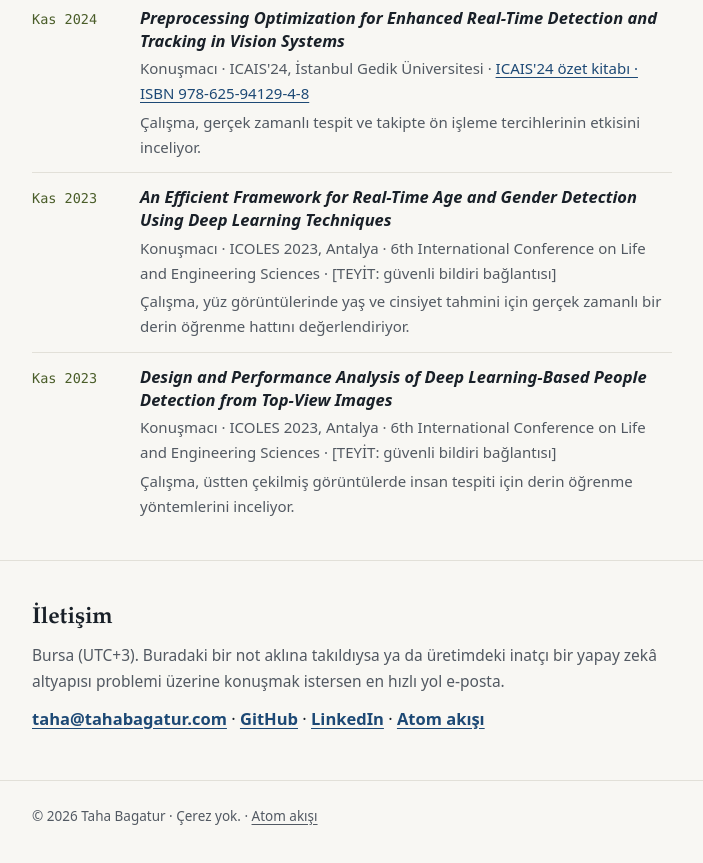
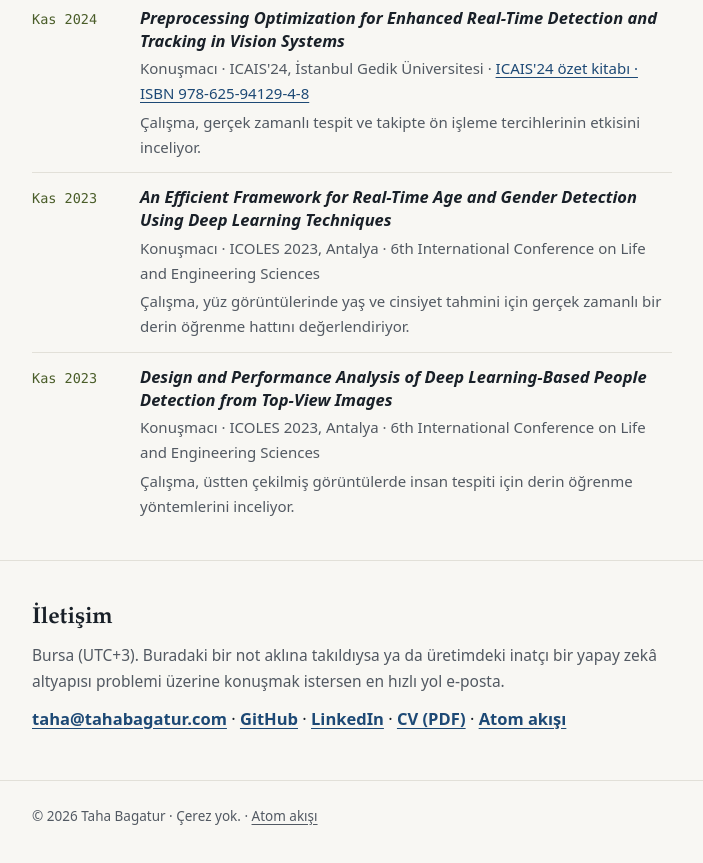
Before and after one commit to mtbagatur/tahabagatur.com, a website: page tr/index.html in a window 1280 px wide. Shown: the part 2940-3803 px from the top of the page, without its empty margins (288-991 px from the left). Drawn offline with Linux system fonts and the light colour scheme.

Commit message:
Add CV download and drop unverified proceedings placeholders

```diff
--- a/tr/index.html
+++ b/tr/index.html
@@ -172,7 +172,7 @@
           <time class="when-col" datetime="2023-11">Kas 2023</time>
           <div>
             <p class="item-title"><span class="title" lang="en">An Efficient Framework for Real-Time Age and Gender Detection Using Deep Learning Techniques</span></p>
-            <p class="item-desc">Konuşmacı · ICOLES 2023, Antalya · 6th International Conference on Life and Engineering Sciences · <span>[TEYİT: güvenli bildiri bağlantısı]</span></p>
+            <p class="item-desc">Konuşmacı · ICOLES 2023, Antalya · 6th International Conference on Life and Engineering Sciences</p>
             <p class="item-desc">Çalışma, yüz görüntülerinde yaş ve cinsiyet tahmini için gerçek zamanlı bir derin öğrenme hattını değerlendiriyor.</p>
           </div>
         </li>
@@ -180,7 +180,7 @@
           <time class="when-col" datetime="2023-11">Kas 2023</time>
           <div>
             <p class="item-title"><span class="title" lang="en">Design and Performance Analysis of Deep Learning-Based People Detection from Top-View Images</span></p>
-            <p class="item-desc">Konuşmacı · ICOLES 2023, Antalya · 6th International Conference on Life and Engineering Sciences · <span>[TEYİT: güvenli bildiri bağlantısı]</span></p>
+            <p class="item-desc">Konuşmacı · ICOLES 2023, Antalya · 6th International Conference on Life and Engineering Sciences</p>
             <p class="item-desc">Çalışma, üstten çekilmiş görüntülerde insan tespiti için derin öğrenme yöntemlerini inceliyor.</p>
           </div>
         </li>
@@ -188,13 +188,12 @@
     </div>
   </section>
 
-  <!-- Onaylı v5 PDF /cv.pdf konunca görünür CV bağlantısını ekle. -->
 
   <section id="contact" class="contact">
     <div class="wrap">
       <h2>İletişim</h2>
       <p class="lead">Bursa (UTC+3). Buradaki bir not aklına takıldıysa ya da üretimdeki inatçı bir yapay zekâ altyapısı problemi üzerine konuşmak istersen en hızlı yol e-posta.</p>
-      <p><a href="mailto:taha@tahabagatur.com">taha@tahabagatur.com</a> · <a href="https://github.com/mtbagatur" rel="noopener">GitHub</a> · <a href="https://www.linkedin.com/in/mtbagatur" rel="noopener">LinkedIn</a> · <a href="/tr/feed.xml">Atom akışı</a></p>
+      <p><a href="mailto:taha@tahabagatur.com">taha@tahabagatur.com</a> · <a href="https://github.com/mtbagatur" rel="noopener">GitHub</a> · <a href="https://www.linkedin.com/in/mtbagatur" rel="noopener">LinkedIn</a> · <a href="/cv.pdf" download>CV (PDF)</a> · <a href="/tr/feed.xml">Atom akışı</a></p>
     </div>
   </section>
 </main>
```
Also changed, not shown: index.html (+3 -4 lines), tests/site.spec.js (+1 -1 lines), 1 other file.
